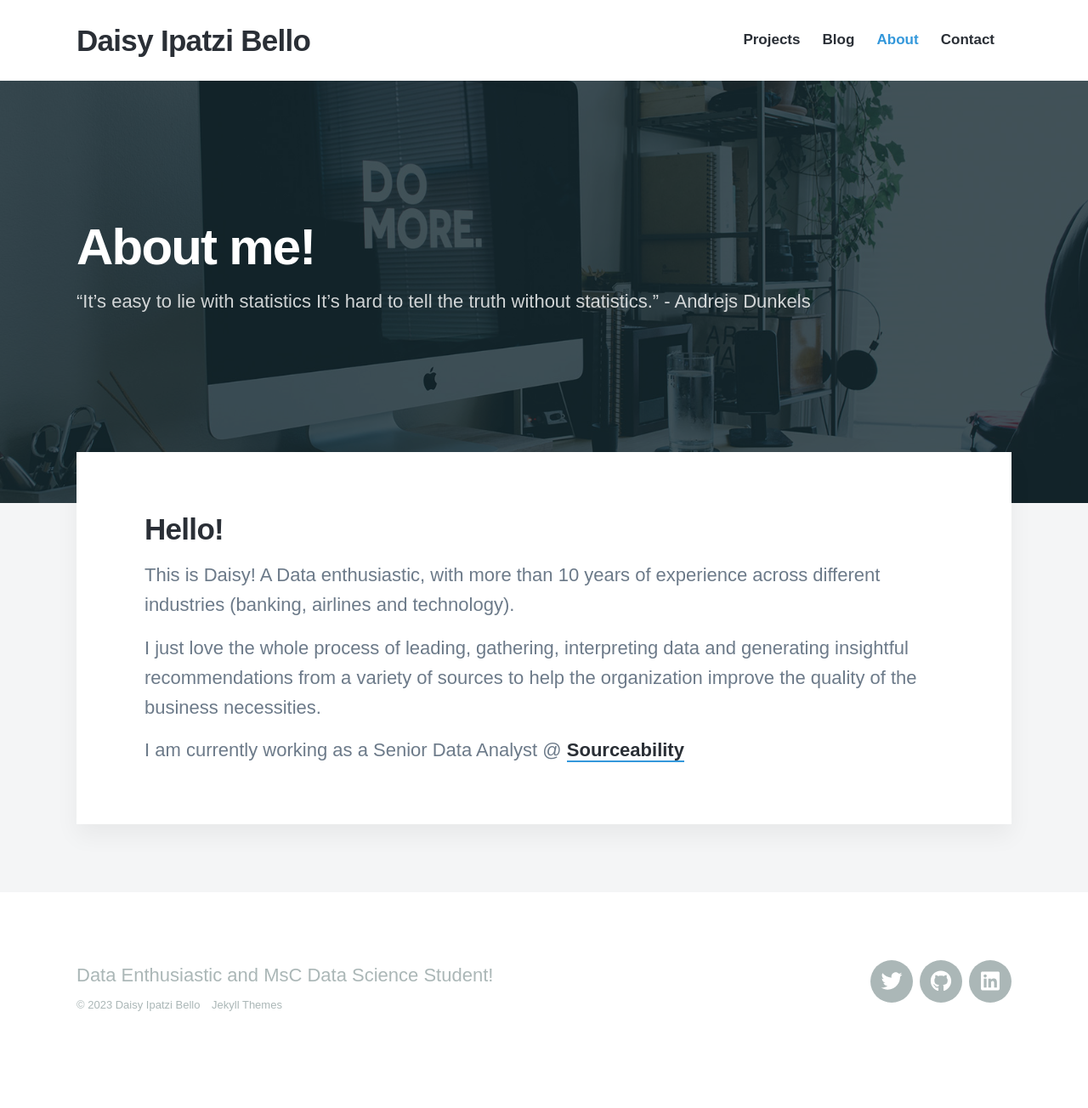
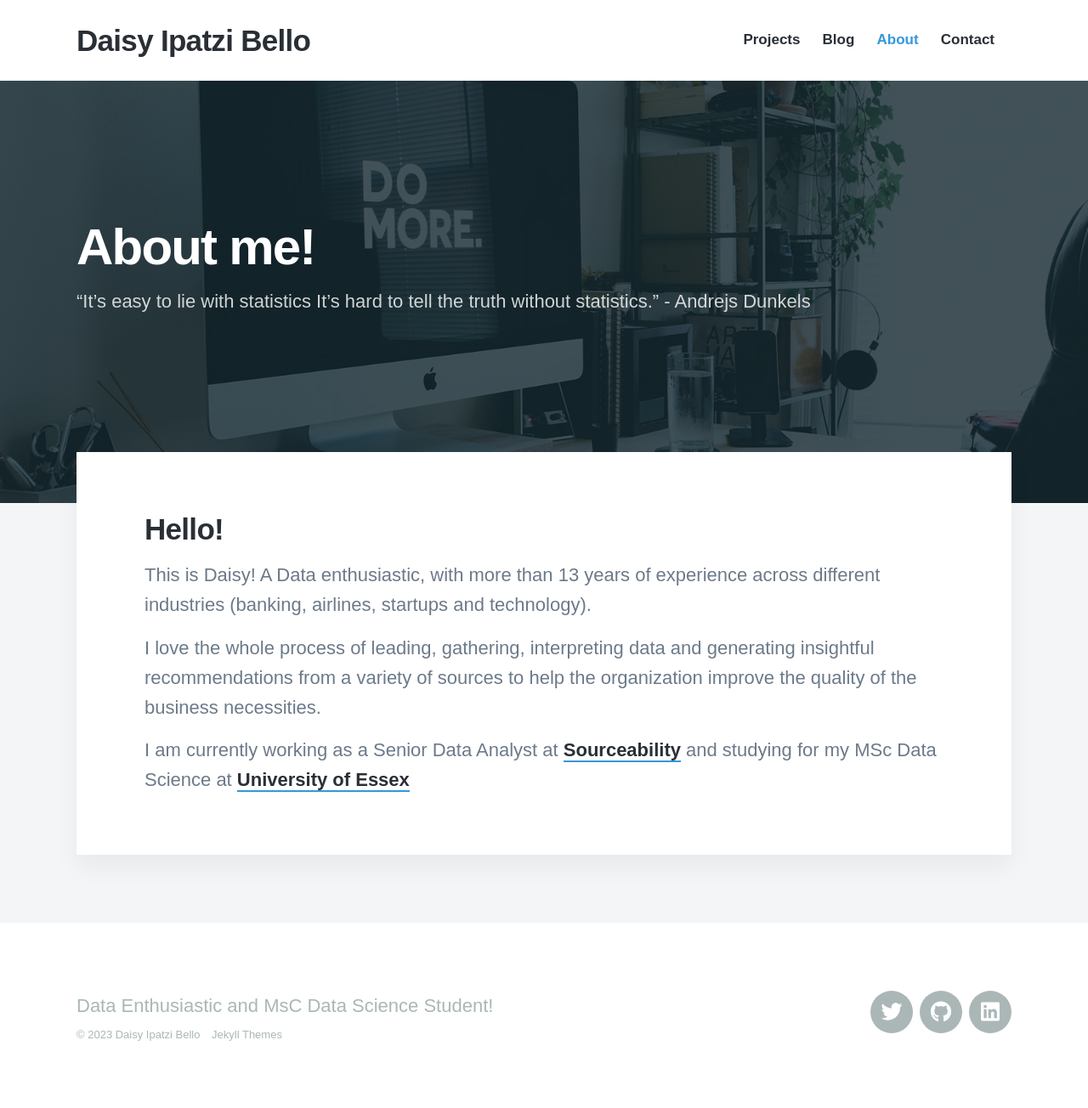
Before and after one commit to DaisyIpatzi/daisyipatzi.github.io, a Jekyll site: the page built from _pages/about.md, in a window 1280 px wide. Shown: the whole page at 85% size. Built offline with Jekyll 4.4.1, drawn with Linux system fonts in a browser that asks for light colours; nearby versions of some CDN libraries; some web fonts are replaced; before the commit the page ends 1269 px from its top, so only the background shows below that.

Commit message:
Update about.md

```diff
--- a/_pages/about.md
+++ b/_pages/about.md
@@ -7,8 +7,8 @@ featured_image: /images/demo/about.jpg
 
 ## Hello!
 
-This is Daisy! A Data enthusiastic, with more than 10 years of experience across different industries (banking, airlines and technology).
+This is Daisy! A Data enthusiastic, with more than 13 years of experience across different industries (banking, airlines, startups and technology).
 
-I just love the whole process of leading, gathering, interpreting data and generating insightful recommendations from a variety of sources to help the organization improve the quality of the business necessities.
+I love the whole process of leading, gathering, interpreting data and generating insightful recommendations from a variety of sources to help the organization improve the quality of the business necessities.
 
-I am currently working as a Senior Data Analyst @ [Sourceability](https://sourceability.com/?utm_source=github&utm_medium=daisy&utm_id=daisy_personal)
+I am currently working as a Senior Data Analyst at [Sourceability](https://sourceability.com/?utm_source=github&utm_medium=daisy&utm_id=daisy_personal) and studying for my MSc Data Science at  [University of Essex](https://online.essex.ac.uk/)
```
